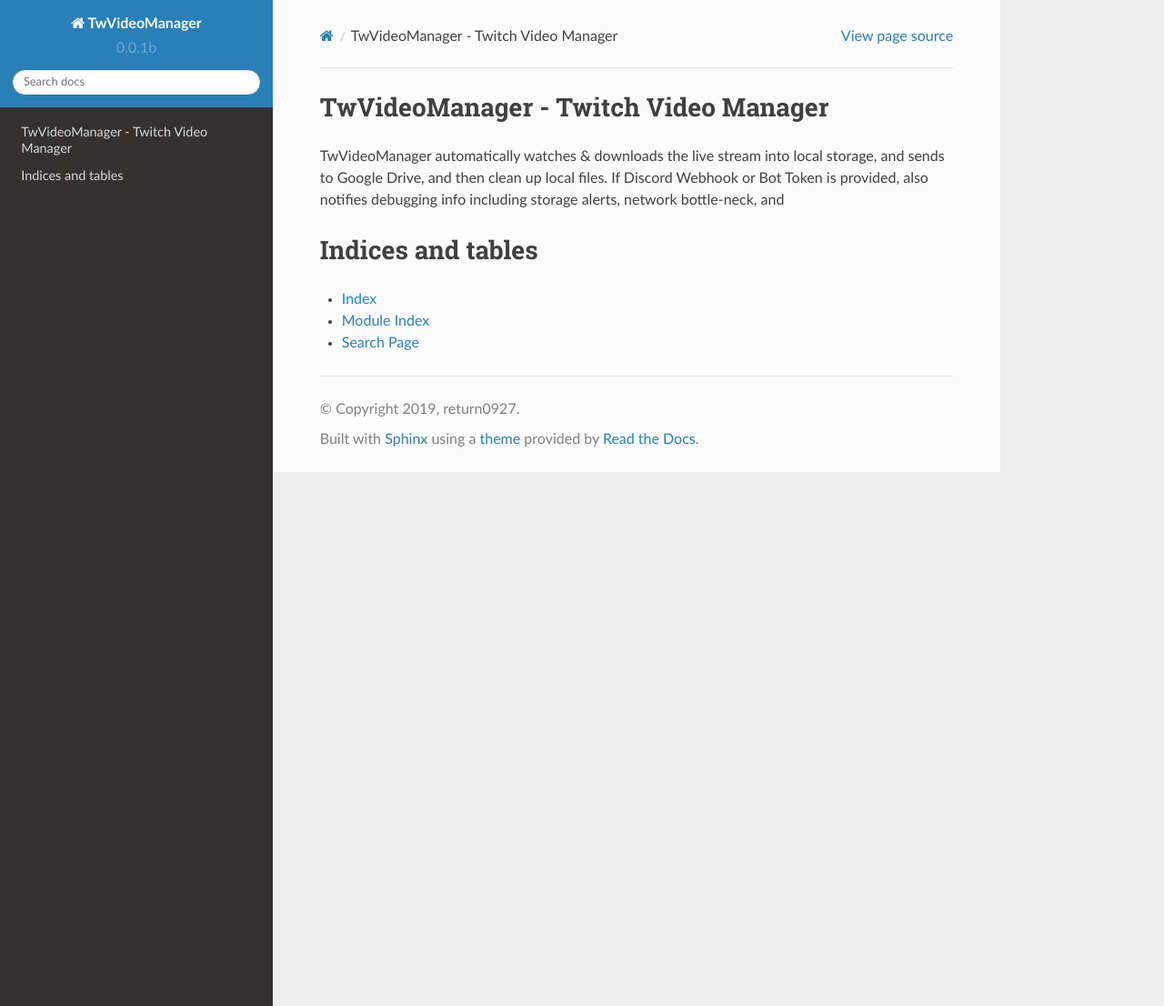
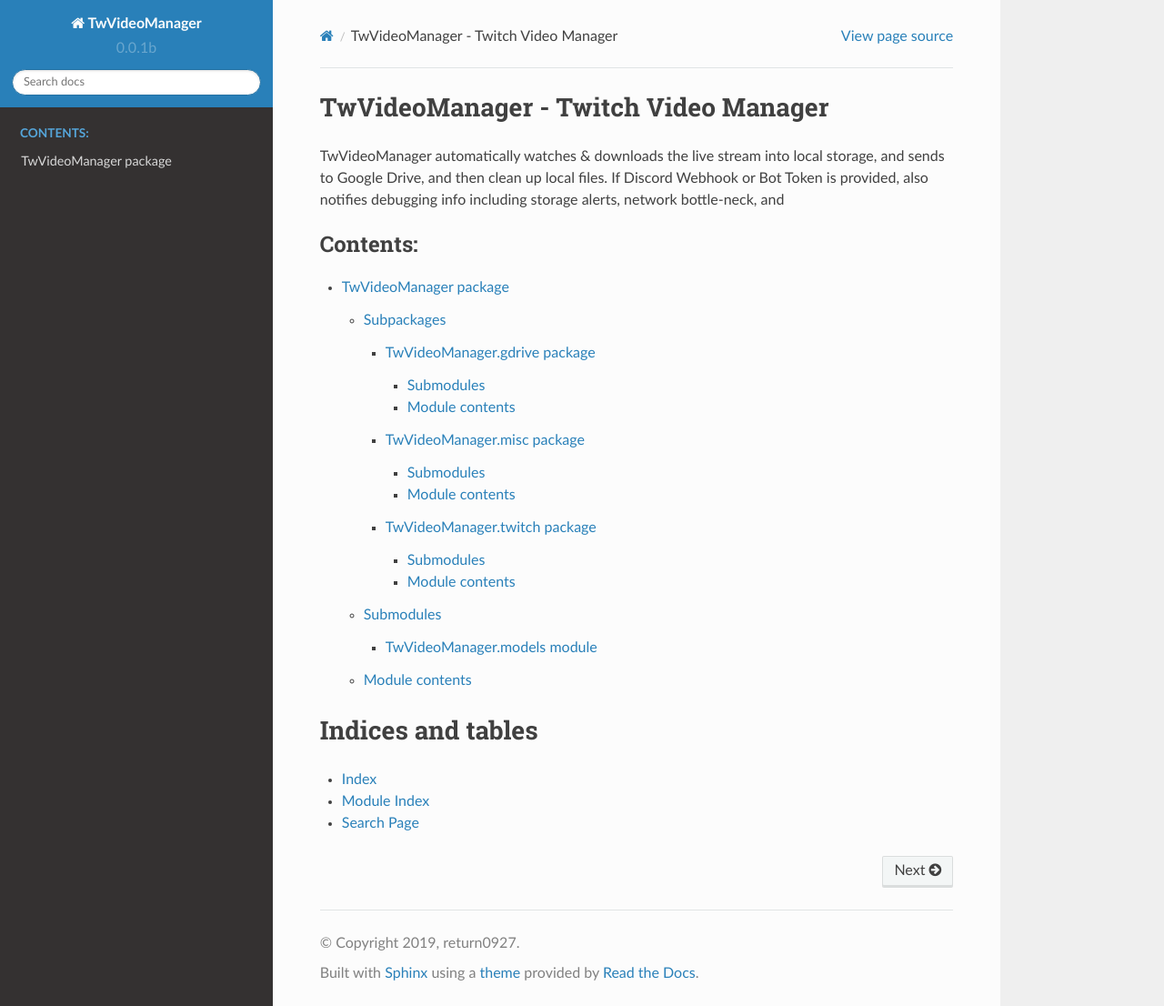
Before and after one commit to R3turn-Dev/TwVideoManager, a Sphinx documentation site: the page built from docs/index.rst, in a window 1280 px wide and 1106 px high. Shown: the whole window at 91% size. Built offline with Sphinx 7.4.7 and the Read the Docs theme 2.0.0, drawn with Linux system fonts in a browser that asks for light colours.

Commit message:
[Doc] Rebuilt index.rst & rewriting docstrings

```diff
--- a/docs/index.rst
+++ b/docs/index.rst
@@ -12,9 +12,10 @@
 
 
 .. toctree::
-   :maxdepth: 2
+   :maxdepth: 4
    :caption: Contents:
 
+   TwVideoManager
 
 
 Indices and tables
```
Also changed, not shown: other parts of docs/index.rst (+1 -1 lines), 1 other file.
